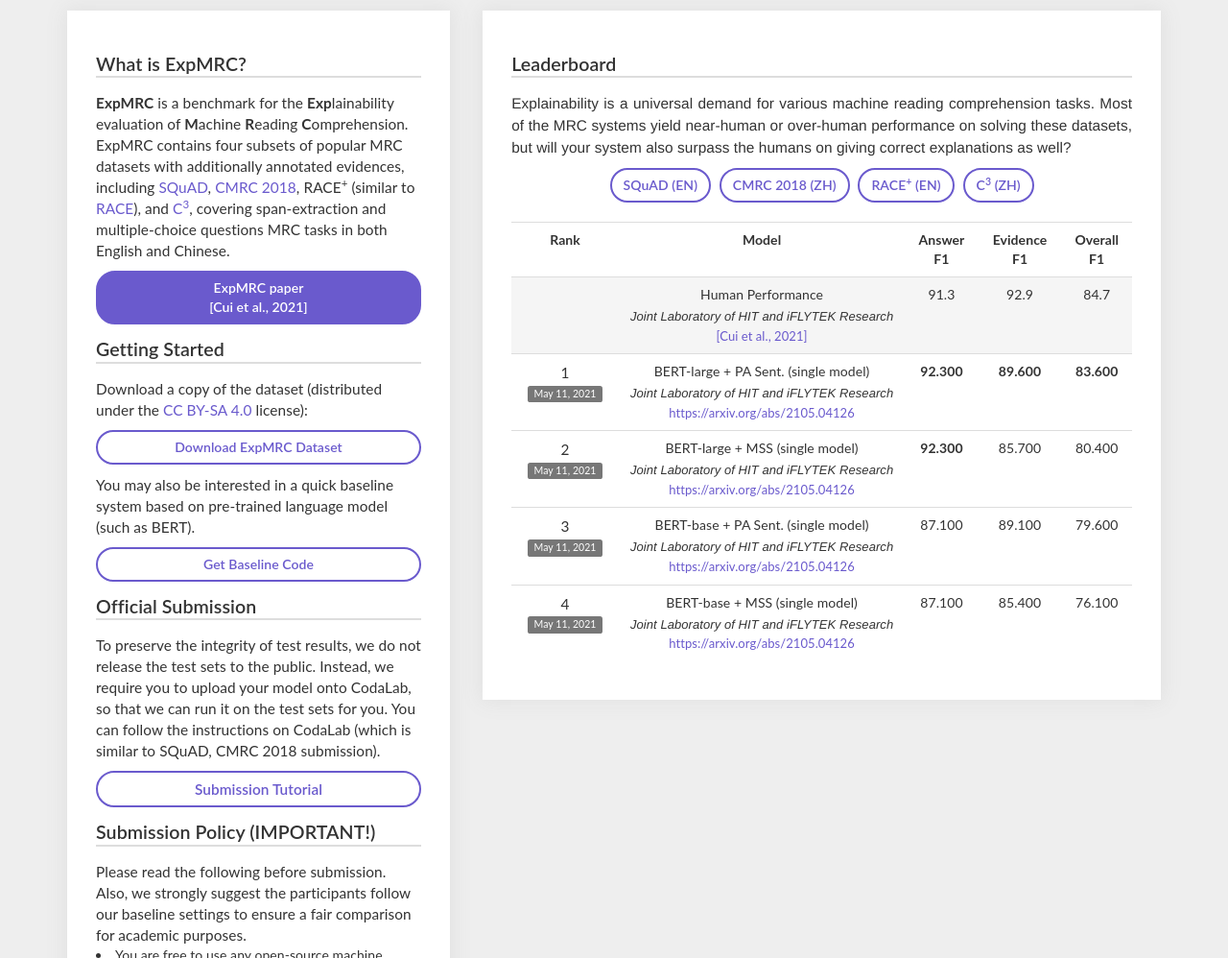
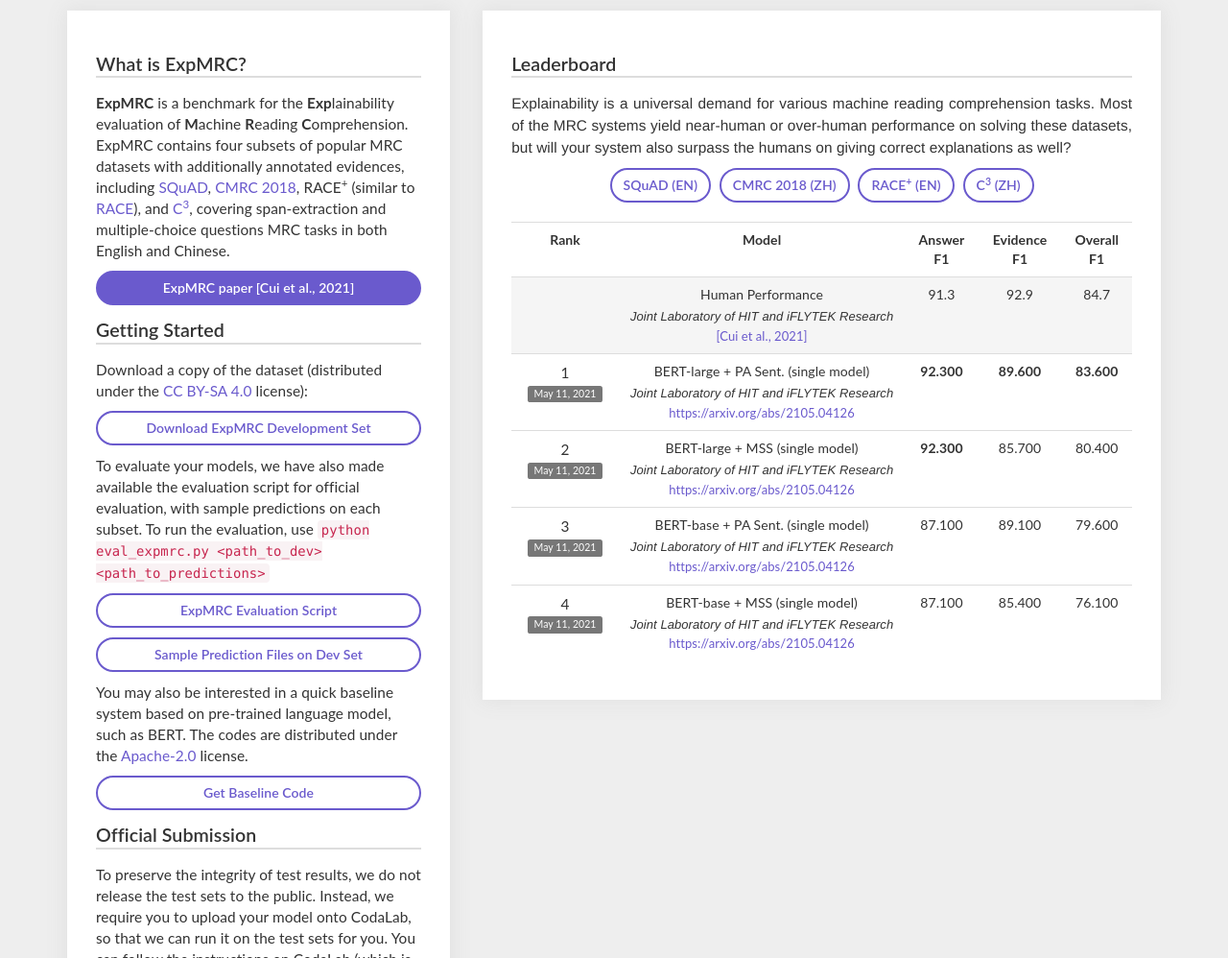
Before and after one commit to ymcui/expmrc, a plain HTML site: page index.html in a window 1280 px wide. Shown: the part 298-1296 px from the top of the page at 96% size. Drawn offline with Linux system fonts and the light colour scheme.

Commit message:
update index

```diff
--- a/index.html
+++ b/index.html
@@ -89,7 +89,7 @@
 		</p>
 
 		<a class="btn actionBtn" href="https://arxiv.org/abs/2105.04126">
-		ExpMRC paper <br/>[Cui et al., 2021]</a>
+		ExpMRC paper [Cui et al., 2021]</a>
 
 		<div class="infoHeadline">
 			<h2>Getting Started</h2>
@@ -100,13 +100,31 @@
 			<ul class="list-unstyled">
 				<li>
 					<a class="btn actionBtn inverseBtn" href="https://github.com/ymcui/expmrc/blob/main/data" download>
-					Download ExpMRC Dataset</a>
+					Download ExpMRC Development Set</a>
 				</li>
 			</ul>
 		</p>
 
 		<p align="left">
-			You may also be interested in a quick baseline system based on pre-trained language model (such as BERT).
+			To evaluate your models, we have also made available the evaluation script for official evaluation, with sample predictions on each subset.
+			To run the evaluation, use <code>python eval_expmrc.py &lt;path_to_dev&gt; &lt;path_to_predictions&gt;</code>
+
+			<ul class="list-unstyled">
+				<li>
+					<a class="btn actionBtn inverseBtn" href="https://github.com/ymcui/expmrc/blob/main/eval_expmrc.py" download>
+					ExpMRC Evaluation Script</a>
+				</li>
+			</ul>
+			<ul class="list-unstyled">
+				<li>
+					<a class="btn actionBtn inverseBtn" href="https://github.com/ymcui/expmrc/tree/main/sample_submission" download>
+					Sample Prediction Files on Dev Set</a>
+				</li>
+			</ul>
+		</p>
+
+		<p align="left">
+			You may also be interested in a quick baseline system based on pre-trained language model, such as BERT. The codes are distributed under the <a href="https://www.apache.org/licenses/LICENSE-2.0">Apache-2.0</a> license.
 			<ul class="list-unstyled">
 				<li>
 					<a class="btn actionBtn inverseBtn" href="https://github.com/ymcui/expmrc/blob/main/baseline" download>
```
